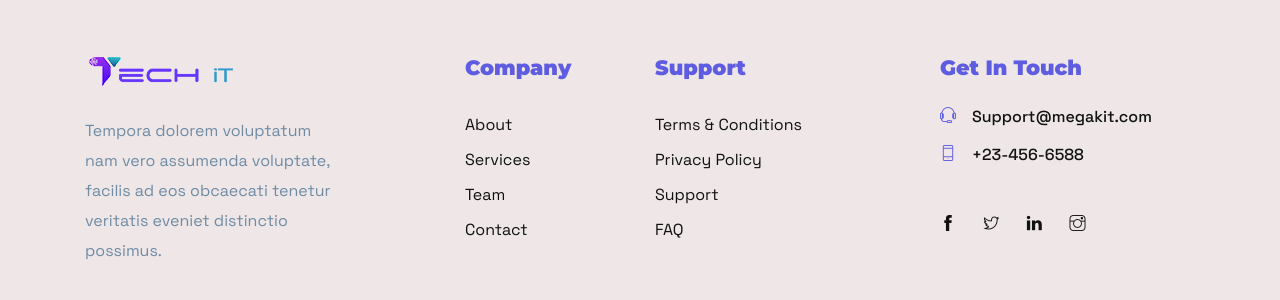
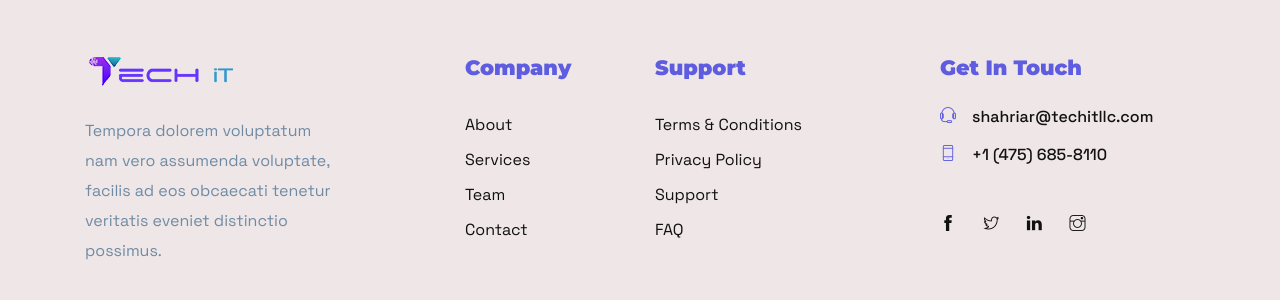
Before and after one commit to YusufKhan2016/Techit, a Django app: page /about in a window 1280 px wide. Shown: the part 1957-2257 px from the top of the page. Run offline with Django 4.2, Linux system fonts and the light colour scheme; data that the repository does not hold is empty; some libraries are stand-ins or nearby versions.

Commit message:
mail added

```diff
--- a/templates/base.html
+++ b/templates/base.html
@@ -137,8 +137,8 @@
 			<div class="col-lg-3 col-md-6 col-sm-6">
 				<div class=" widget-contact mb-5 mb-lg-0">
 					<h4 class="text-capitalize mb-4">Get in Touch</h4>
-					<h6><a href="tel:+23-345-67890" > <i class="ti-headphone-alt mr-3"></i>Support@megakit.com</a></h6>
-					<h6><a href="mailto:support@gmail.com" > <i class="ti-mobile mr-3"></i>+23-456-6588</a></h6>
+					<h6><a href="tel:+1 (475) 685-8110" > <i class="ti-headphone-alt mr-3"></i>shahriar@techitllc.com</a></h6>
+					<h6><a href="tel:+1 (475) 685-8110" > <i class="ti-mobile mr-3"></i>+1 (475) 685-8110</a></h6>
 
 					<ul class="list-inline footer-socials mt-5">
 						<li class="list-inline-item"><a href="#"><i class="ti-facebook mr-2"></i></a></li>
--- a/templates/index.html
+++ b/templates/index.html
@@ -45,7 +45,7 @@
 				<div class="row">
 					<div class="col-lg-6 col-md-6 col-sm-6">
 						<div class="icon-block text-center mb-4 mb-lg-0">
-							<i class="ti-light-bulb"></i>
+							<i class=""></i>
 							<h5>Data analysis</h5>
 							<p >A complete web app solution for business</p>
 						</div>
```
